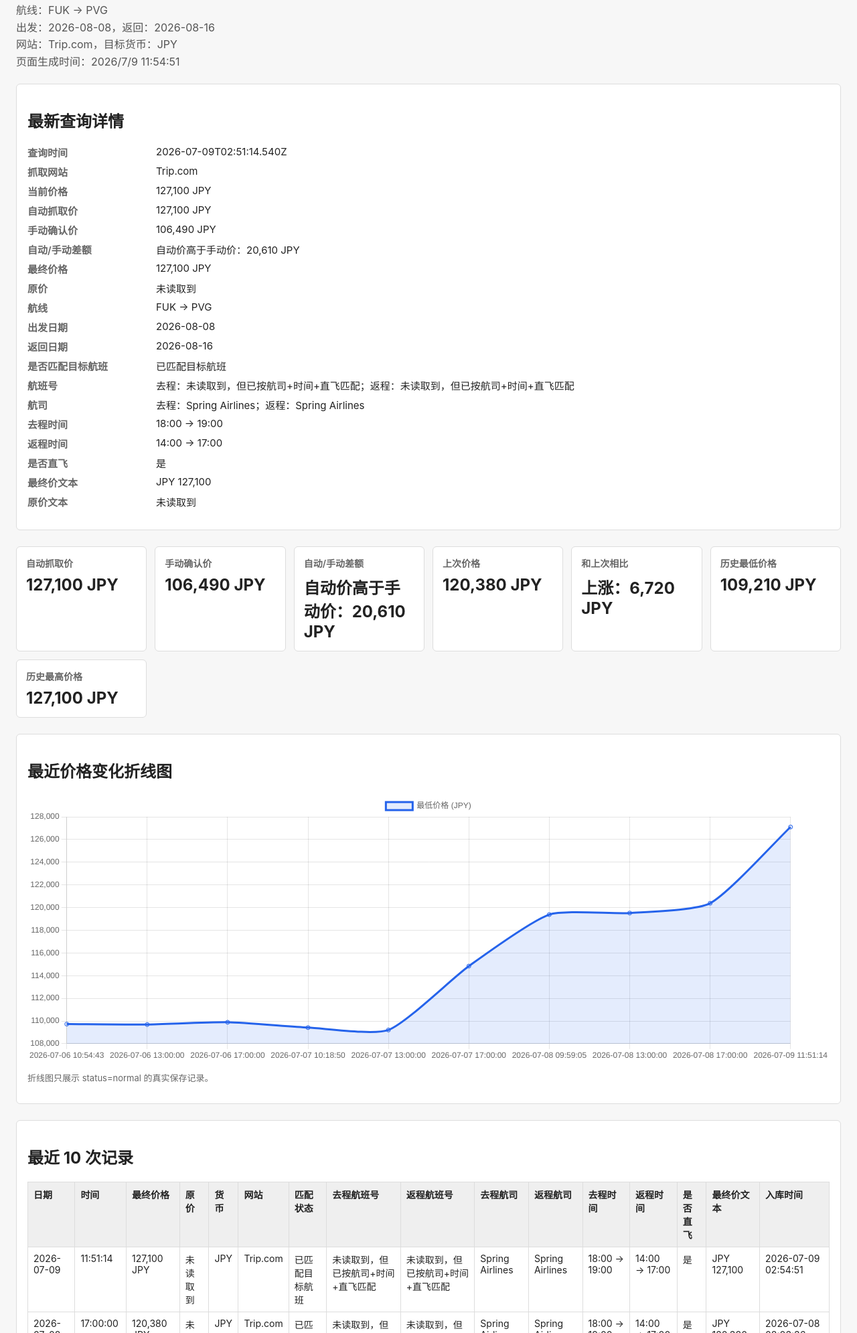
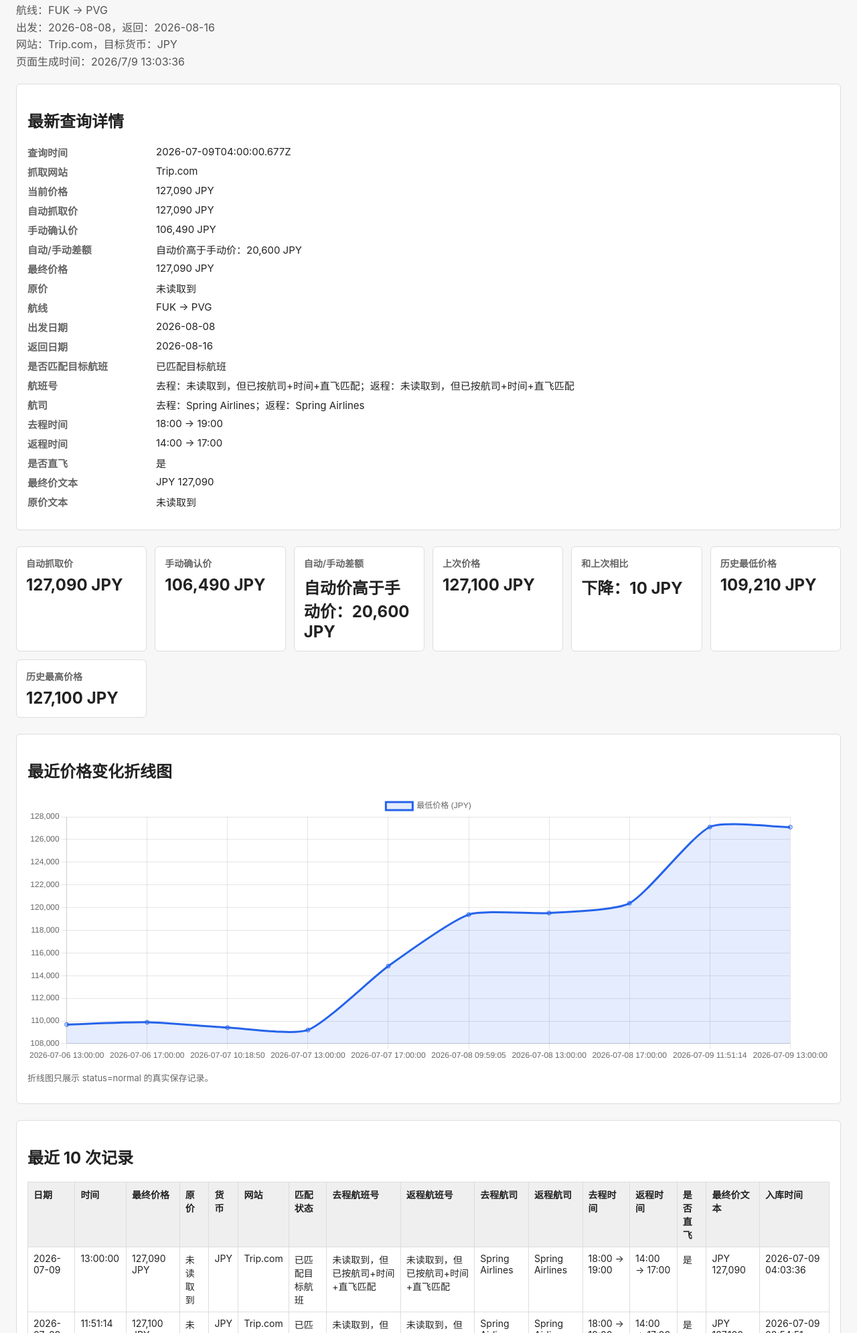
Before and after one commit to wenyue233/flight-price-monitor, a website: page dashboard.html in a window 1280 px wide. Shown: the part 69-2060 px from the top of the page at 67% size. Drawn offline with nearby package versions, Linux system fonts and the light colour scheme.

Commit message:
update flight price dashboard

```diff
--- a/dashboard.html
+++ b/dashboard.html
@@ -107,26 +107,26 @@
     航线：FUK → PVG<br>
     出发：2026-08-08，返回：2026-08-16<br>
     网站：Trip.com，目标货币：JPY<br>
-    页面生成时间：2026/7/9 11:54:51
+    页面生成时间：2026/7/9 13:03:36
   </div>
 
   <section class="details">
     <h2>最新查询详情</h2>
     <dl class="detailsGrid">
       <dt>查询时间</dt>
-      <dd>2026-07-09T02:51:14.540Z</dd>
+      <dd>2026-07-09T04:00:00.677Z</dd>
       <dt>抓取网站</dt>
       <dd>Trip.com</dd>
       <dt>当前价格</dt>
-      <dd>127,100 JPY</dd>
+      <dd>127,090 JPY</dd>
       <dt>自动抓取价</dt>
-      <dd>127,100 JPY</dd>
+      <dd>127,090 JPY</dd>
       <dt>手动确认价</dt>
       <dd>106,490 JPY</dd>
       <dt>自动/手动差额</dt>
-      <dd>自动价高于手动价：20,610 JPY</dd>
+      <dd>自动价高于手动价：20,600 JPY</dd>
       <dt>最终价格</dt>
-      <dd>127,100 JPY</dd>
+      <dd>127,090 JPY</dd>
       <dt>原价</dt>
       <dd>未读取到</dd>
       <dt>航线</dt>
@@ -148,7 +148,7 @@
       <dt>是否直飞</dt>
       <dd>是</dd>
       <dt>最终价文本</dt>
-      <dd>JPY 127,100</dd>
+      <dd>JPY 127,090</dd>
       <dt>原价文本</dt>
       <dd>未读取到</dd>
     </dl>
@@ -157,7 +157,7 @@
   <section class="cards">
     <div class="card">
       <h2>自动抓取价</h2>
-      <div class="value">127,100 JPY</div>
+      <div class="value">127,090 JPY</div>
     </div>
     <div class="card">
       <h2>手动确认价</h2>
@@ -165,15 +165,15 @@
     </div>
     <div class="card">
       <h2>自动/手动差额</h2>
-      <div class="value">自动价高于手动价：20,610 JPY</div>
+      <div class="value">自动价高于手动价：20,600 JPY</div>
     </div>
     <div class="card">
       <h2>上次价格</h2>
-      <div class="value">120,380 JPY</div>
+      <div class="value">127,100 JPY</div>
     </div>
     <div class="card">
       <h2>和上次相比</h2>
-      <div class="value">上涨：6,720 JPY</div>
+      <div class="value">下降：10 JPY</div>
     </div>
     <div class="card">
       <h2>历史最低价格</h2>
@@ -215,6 +215,25 @@
         </tr>
       </thead>
       <tbody>
+
+      <tr>
+        <td>2026-07-09</td>
+        <td>13:00:00</td>
+        <td>127,090 JPY</td>
+        <td>未读取到</td>
+        <td>JPY</td>
+        <td>Trip.com</td>
+        <td>已匹配目标航班</td>
+        <td>未读取到，但已按航司+时间+直飞匹配</td>
+        <td>未读取到，但已按航司+时间+直飞匹配</td>
+        <td>Spring Airlines</td>
+        <td>Spring Airlines</td>
+        <td>18:00 → 19:00</td>
+        <td>14:00 → 17:00</td>
+        <td>是</td>
+        <td>JPY 127,090</td>
+        <td>2026-07-09 04:03:36</td>
+      </tr>
 
       <tr>
         <td>2026-07-09</td>
@@ -387,25 +406,6 @@
         <td>2026-07-06 04:03:36</td>
       </tr>
 
-      <tr>
-        <td>2026-07-06</td>
-        <td>10:54:43</td>
-        <td>109,730 JPY</td>
-        <td>未读取到</td>
-        <td>JPY</td>
-        <td>Trip.com</td>
-        <td>已匹配目标航班</td>
-        <td>未读取到，但已按航司+时间+直飞匹配</td>
-        <td>未读取到，但已按航司+时间+直飞匹配</td>
-        <td>Spring Airlines</td>
-        <td>Spring Airlines</td>
-        <td>18:00 → 19:00</td>
-        <td>14:00 → 17:00</td>
-        <td>是</td>
-        <td>JPY 109,730</td>
-        <td>2026-07-06 01:58:20</td>
-      </tr>
-
       </tbody>
     </table>
   </section>
@@ -429,8 +429,8 @@
 
   <script src="https://cdn.jsdelivr.net/npm/chart.js"></script>
   <script>
-    const chartLabels = ["2026-07-06 10:54:43","2026-07-06 13:00:00","2026-07-06 17:00:00","2026-07-07 10:18:50","2026-07-07 13:00:00","2026-07-07 17:00:00","2026-07-08 09:59:05","2026-07-08 13:00:00","2026-07-08 17:00:00","2026-07-09 11:51:14"];
-    const chartPrices = [109730,109690,109890,109420,109210,114840,119380,119520,120380,127100];
+    const chartLabels = ["2026-07-06 13:00:00","2026-07-06 17:00:00","2026-07-07 10:18:50","2026-07-07 13:00:00","2026-07-07 17:00:00","2026-07-08 09:59:05","2026-07-08 13:00:00","2026-07-08 17:00:00","2026-07-09 11:51:14","2026-07-09 13:00:00"];
+    const chartPrices = [109690,109890,109420,109210,114840,119380,119520,120380,127100,127090];
     const chartCurrency = "JPY";
 
     new Chart(document.getElementById('priceChart'), {
```
Also changed, not shown: index.html (+32 -32 lines).
